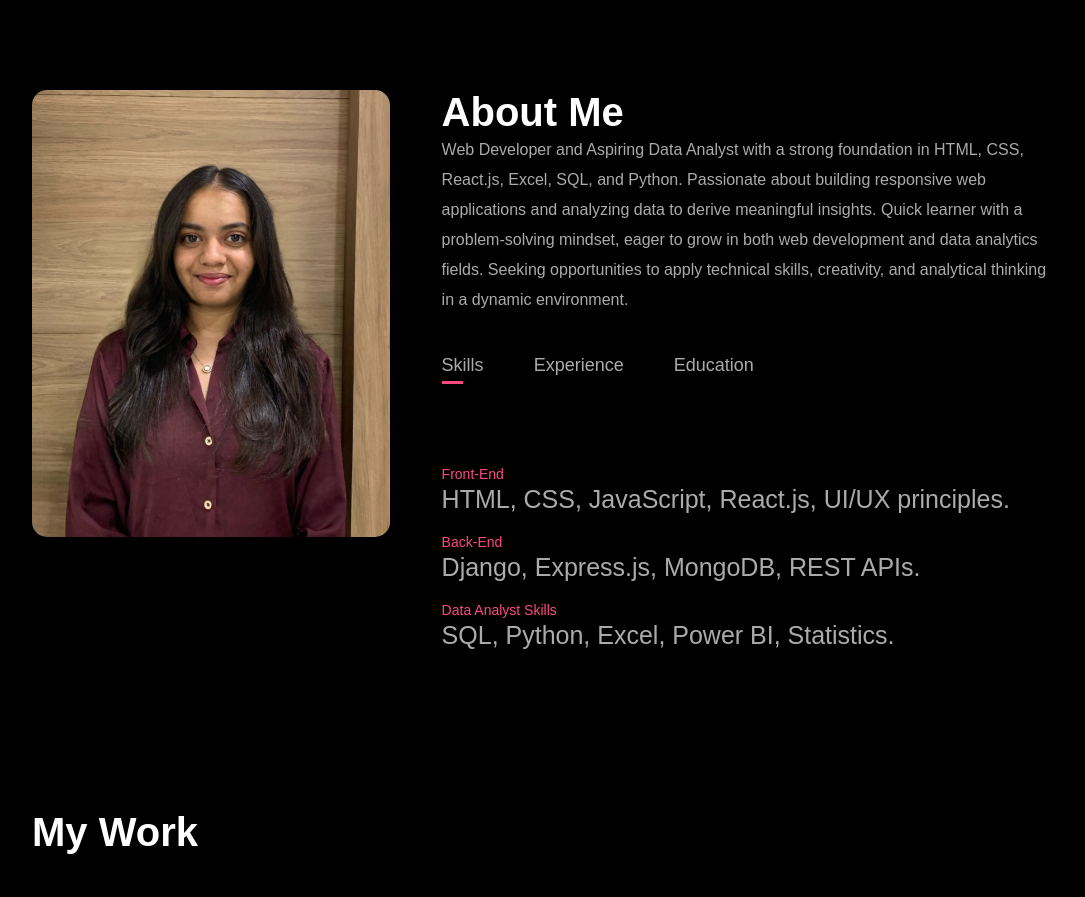
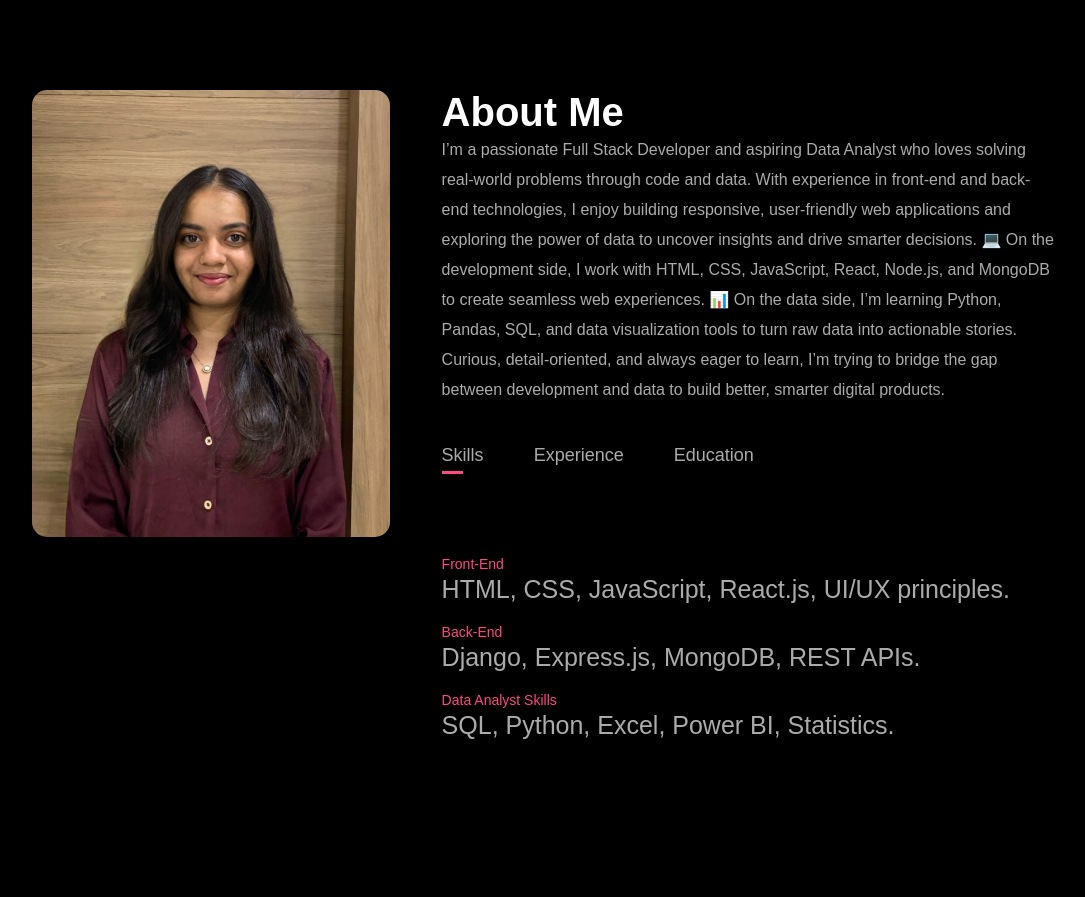
Before and after one commit to dhruvivadalia/portfolio, a plain HTML site: page index.html in a window 1280 px wide. Shown: the part 800-1697 px from the top of the page, without its empty margins (96-1181 px from the left). Drawn offline with nearby package versions, Linux system fonts and the light colour scheme.

Commit message:
Update index.html

```diff
--- a/index.html
+++ b/index.html
@@ -35,7 +35,13 @@
                 <div class="about-col-2">
                     <h1 class="sub-title">About Me</h1>
 
-                    <p class="ab">Web Developer and Aspiring Data Analyst with a strong foundation in HTML, CSS, React.js, Excel, SQL, and Python. Passionate about building responsive web applications and analyzing data to derive meaningful insights. Quick learner with a problem-solving mindset, eager to grow in both web development and data analytics fields. Seeking opportunities to apply technical skills, creativity, and analytical thinking in a dynamic environment.</p>
+                    <p class="ab">I’m a passionate Full Stack Developer and aspiring Data Analyst who loves solving real-world problems through code and data. With experience in front-end and back-end technologies, I enjoy building responsive, user-friendly web applications and exploring the power of data to uncover insights and drive smarter decisions.
+
+                                💻 On the development side, I work with HTML, CSS, JavaScript, React, Node.js, and MongoDB to create seamless web experiences.
+
+                                📊 On the data side, I’m learning Python, Pandas, SQL, and data visualization tools to turn raw data into actionable stories.
+
+                                Curious, detail-oriented, and always eager to learn, I’m trying to bridge the gap between development and data to build better, smarter digital products.</p>
 
                     <div class="tab-links">
                         <p class="tab-links active-link" onclick="opentab('skills')">Skills</p>
```
